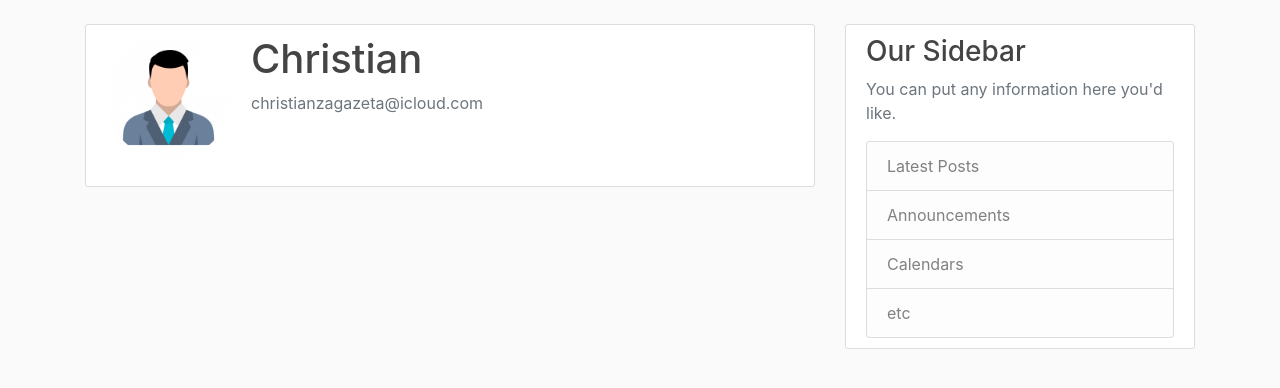
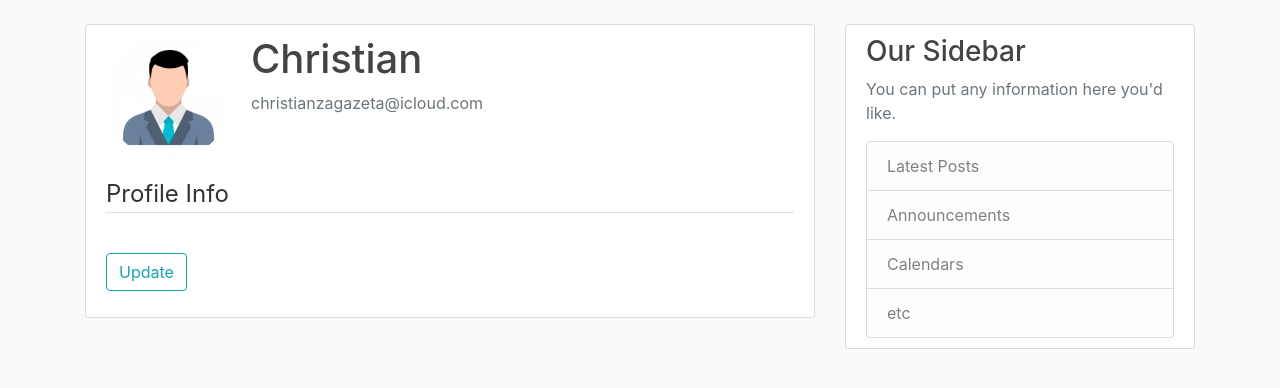
Before and after one commit to yourlastnamesoundslikeatypeofpasta/django_practice, a Django app: page /profile/ in a window 1280 px wide. Shown: the part 56-444 px from the top of the page. Run offline with Django 3.2, Linux system fonts and the light colour scheme; a user stored in the database is signed in; data comes from the database, SQL or seed files in the repository; some libraries are stand-ins or nearby versions.

Commit message:
Edit Profile User's are now able to edit/update their profile username, email, or profile picture.

```diff
--- a/django_project/users/templates/users/profile.html
+++ b/django_project/users/templates/users/profile.html
@@ -9,6 +9,16 @@
           <p class="text-secondary">{{ user.email }}</p>
         </div>
       </div>
-      <!-- FORM HERE -->
+      <form method="POST" enctype="multipart/form-data">
+        {% csrf_token %}
+        <fieldset class="form-group">
+            <legend class="border-bottom mb-4">Profile Info</legend>
+            {{ u_form|crispy }}
+            {{ p_form|crispy }}
+        </fieldset>
+        <div class="form-group">
+            <button class="btn btn-outline-info" type="submit">Update</button>
+        </div>
+    </form>
     </div>
 {% endblock content %}
```
